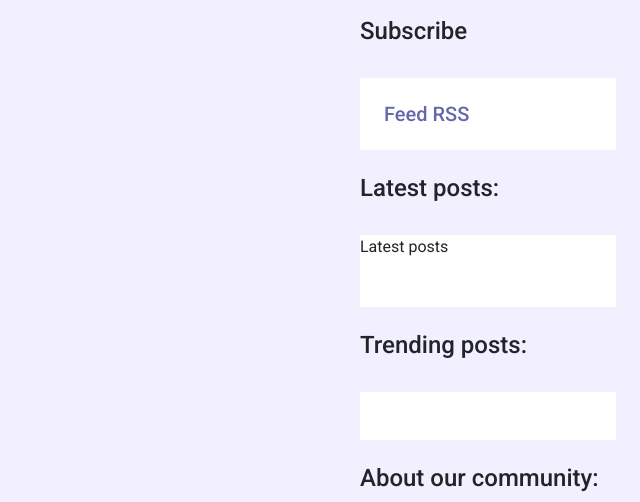
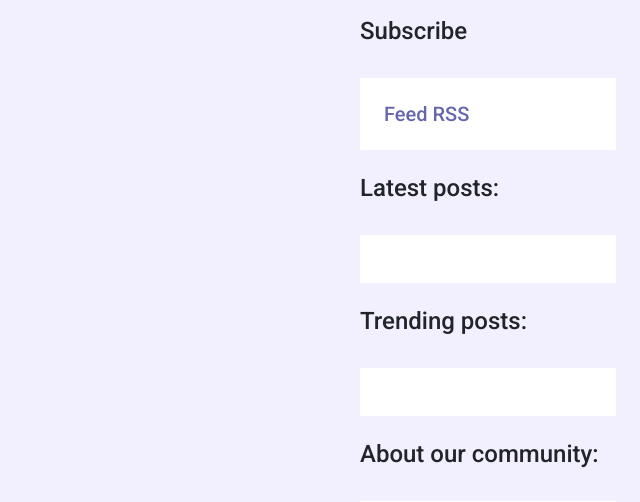
Before and after one commit to cla-cif/The-Boxscape-Blog, a Django app: page / in a window 1280 px wide. Shown: the part 489-991 px from the top of the page, without its empty margins (640-1280 px from the left). Run offline with Django 3.2, Linux system fonts and the light colour scheme; data that the repository does not hold is empty; parts of the project's set-up code (start-up, migrations or seed data) failed here and were passed over; some libraries are stand-ins or nearby versions.

Commit message:
add screenshots for readme file

```diff
--- a/blog/templates/latest_posts.html
+++ b/blog/templates/latest_posts.html
@@ -1,5 +1,5 @@
 {% load static%}
-{% block title %} Latest posts {% endblock %}
+
 
 <!-- LIST OF LATEST POST SHOWN IN THE SIDEBAR -->
 <ul class="p-4 m-0">
```
Also changed, not shown: README.md, 4 other files.
